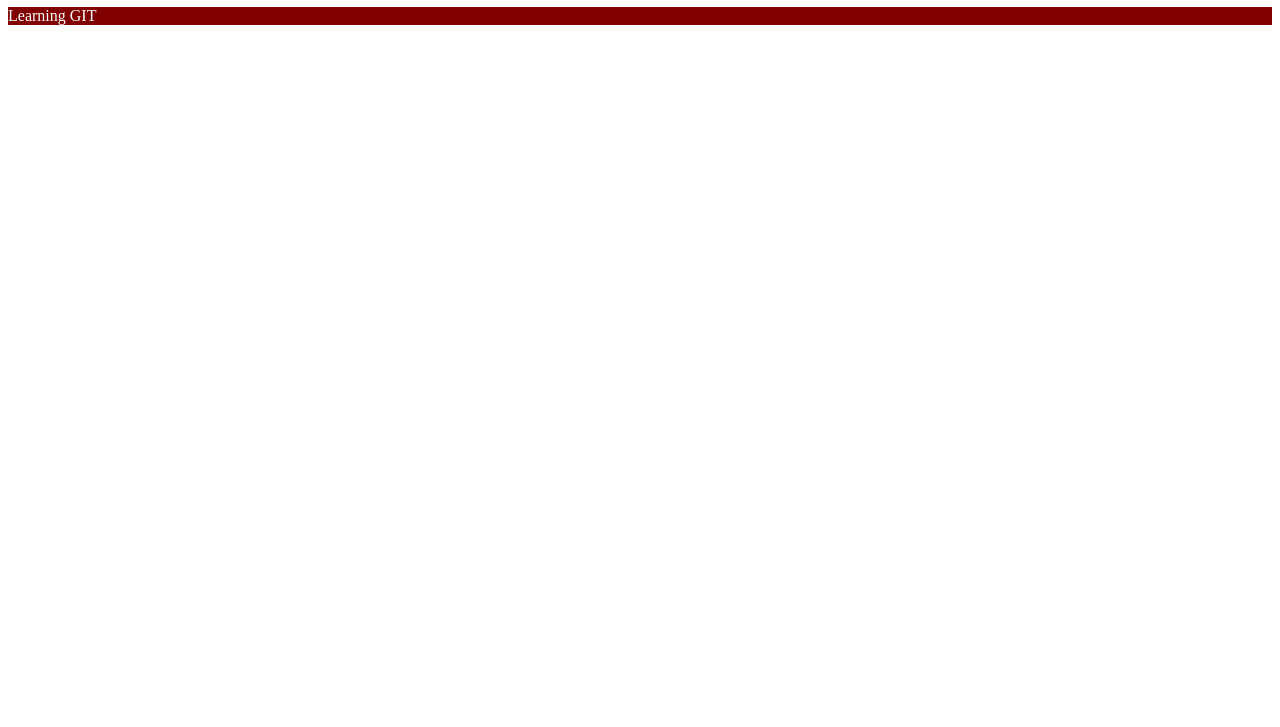
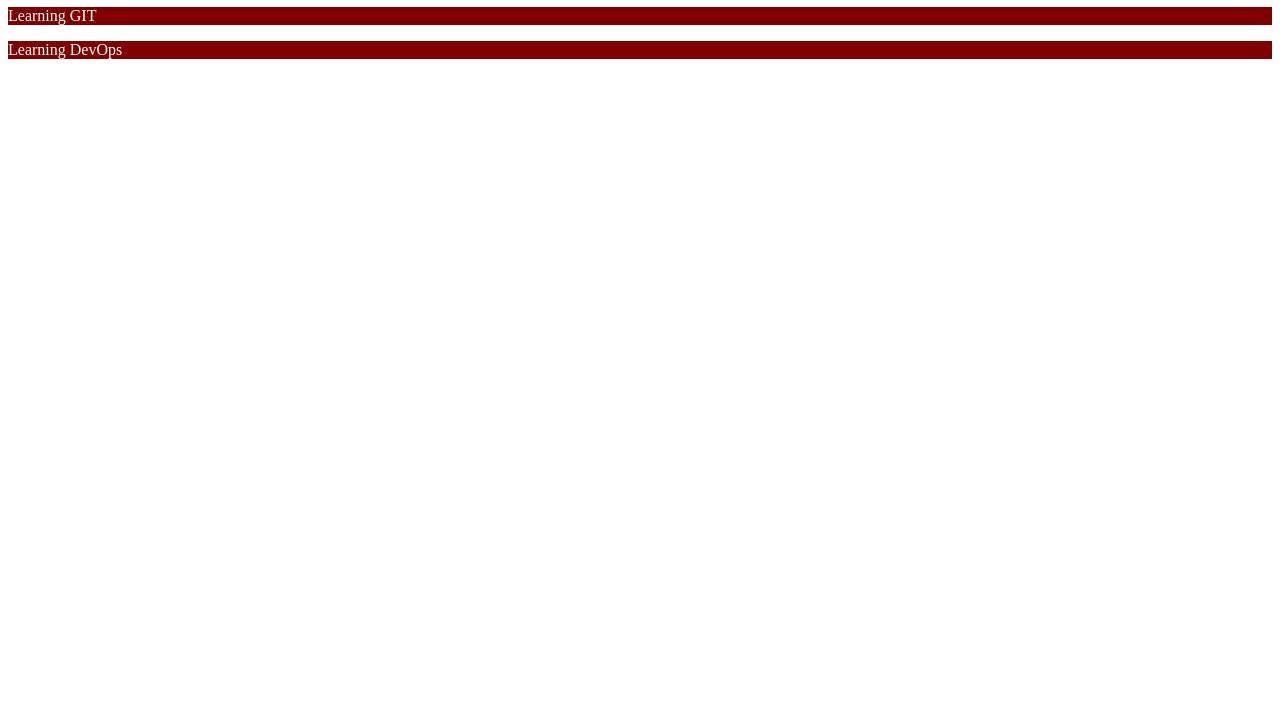
Before and after one commit to aadevjiani/jpgit, a plain HTML site: page index.html in a window 1280 px wide. Shown: the part 73-800 px from the top of the page. Drawn offline with Linux system fonts and the light colour scheme.

Commit message:
work complete

```diff
--- a/index.html
+++ b/index.html
@@ -10,5 +10,6 @@
 <body>
     <h1>Online Mobile App Development using Dart and Flutter</h1>
     <p>Learning GIT</p>
+    <p>Learning DevOps</p>
 </body>
 </html>
```
